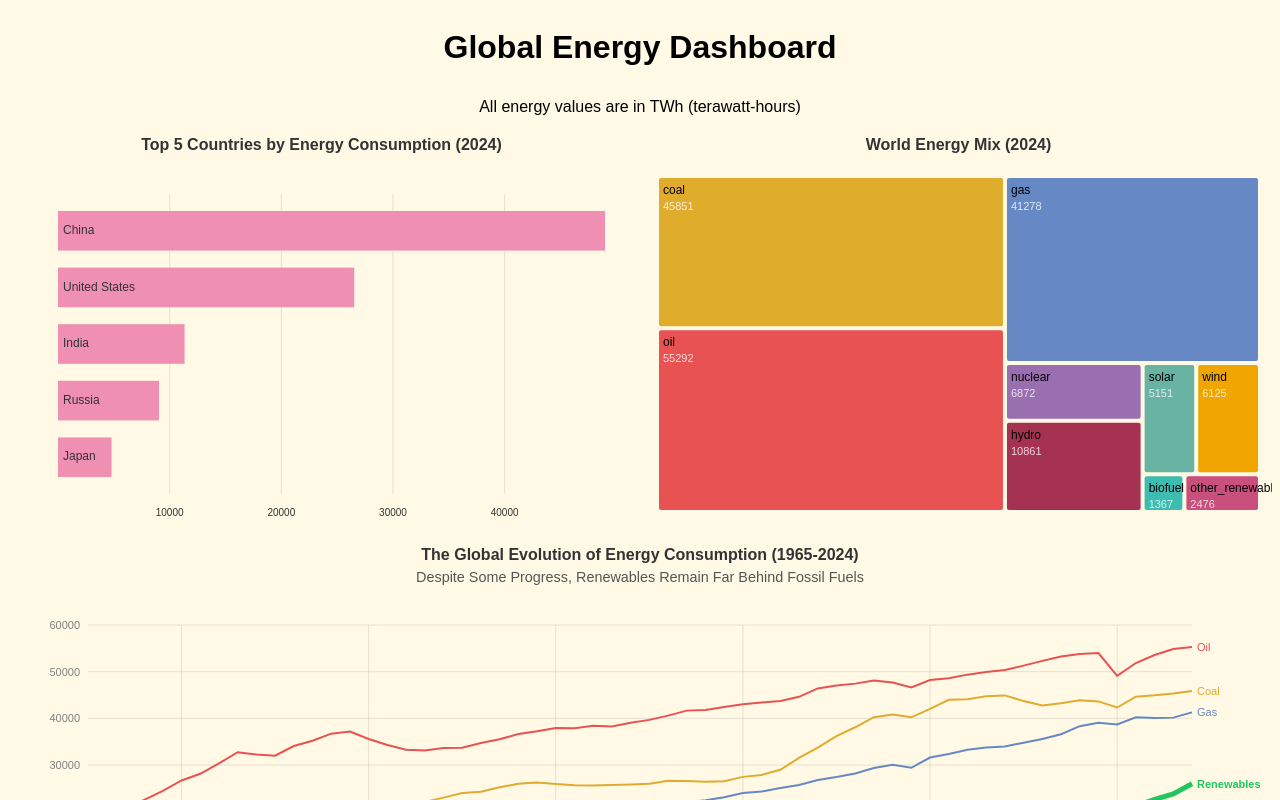
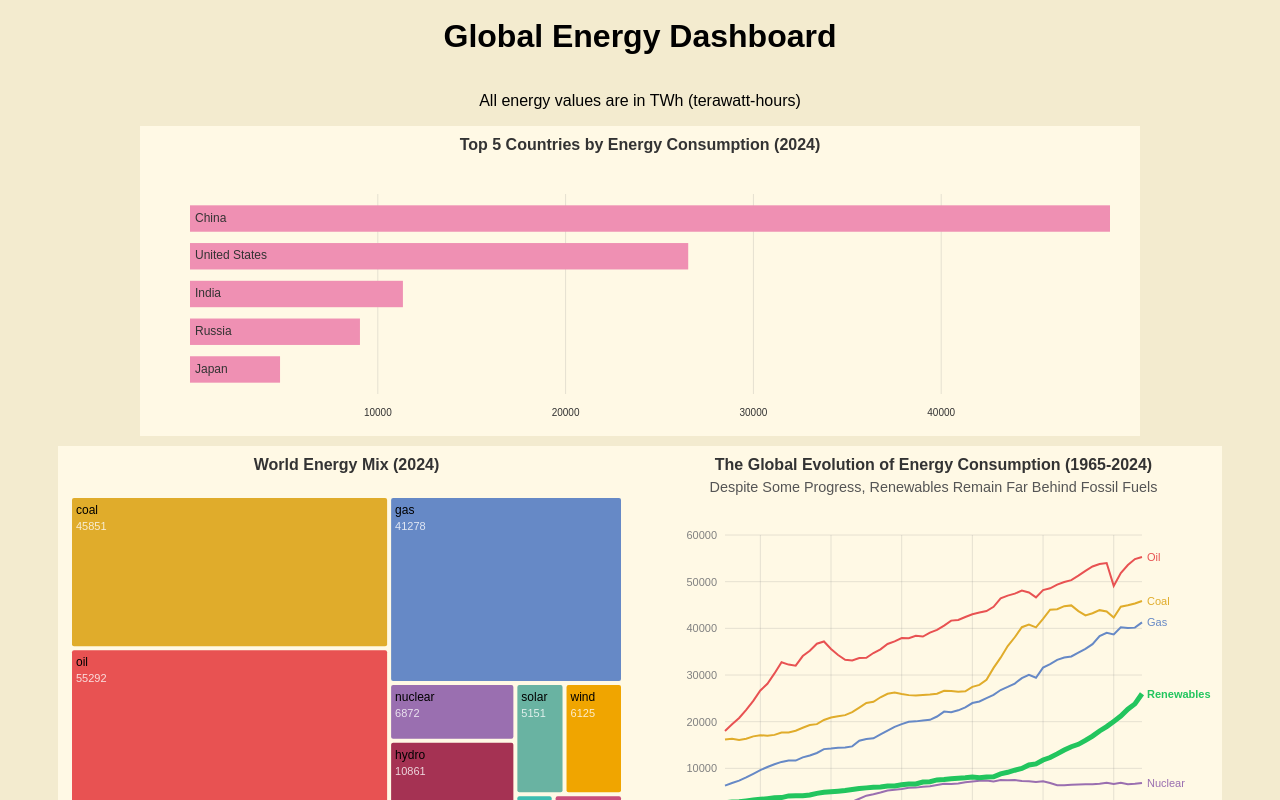
Before and after one commit to alraven3/module5-dashboard, a React (Vite) app: page / in a window 1280 px wide. Shown: the top 800 px of the page. Built offline with nearby package versions, Linux system fonts and the light colour scheme.

Commit message:
update grid, visual hierarchy, etc.

```diff
--- a/src/App.css
+++ b/src/App.css
@@ -1,7 +1,13 @@
 body {
-  background-color: #fff9e5;
+  background-color: #f3ebcf;
   font-family: sans-serif;
 }
+
+.dashboard{
+  margin-left: 50px;
+  margin-right: 50px;
+}
+
 
 .dashboard-header {
   display: flex;
@@ -9,22 +15,33 @@ body {
   align-items: center;
 }
 
-.dashboard-header p {
-  margin-top: 10px;
-  margin-bottom: 10px;
-}
-
-.dashboard-content {
-  display: grid;
-  grid-template-columns: 1fr 1fr;
-  grid-template-rows: 400px 400px;
-  gap: 10px;
+.dashboard-header h1{
   margin-top: 10px;
 }
 
-.dashboard-content > :nth-child(3) {
+.barchart-container{
+  height: 300px;
+  max-width: 1000px;
+  margin: auto;
+  display: block;
+  background-color: #fff9e5;
+  padding-top: 10px;
+}
+
+.treemap-linechart-container {
+  display: grid;
+  /* grid-template-columns: 1fr 1fr; */
+  grid-template-columns: 1fr 1fr;
+  grid-template-rows: 400px;
+  gap: 10px;
+  margin-top: 10px;
+  padding-top: 10px;
+  background-color: #fff9e5;
+}
+
+/* .dashboard-content > :nth-child(3) {
   grid-column: 1 / 3;
-}
+} */
 
 .footer {
   margin-left: 40px;
--- a/src/App.jsx
+++ b/src/App.jsx
@@ -12,9 +12,11 @@ function App() {
         <h1>Global Energy Dashboard</h1>
         <p>All energy values are in TWh (terawatt-hours)</p>
       </header>
-      <div className='dashboard-content'>
+      <div className='barchart-container'>
         <ResponsiveBarplot title={"Top 5 Countries by Energy Consumption (2024)"}/>
-        <ResponsiveTreemap title={"World Energy Mix (2024)"}
+      </div>
+      <div className='treemap-linechart-container'>
+                <ResponsiveTreemap title={"World Energy Mix (2024)"}
           hoveredSource={hoveredSource}
           setHoveredSource={setHoveredSource}
         />
```
